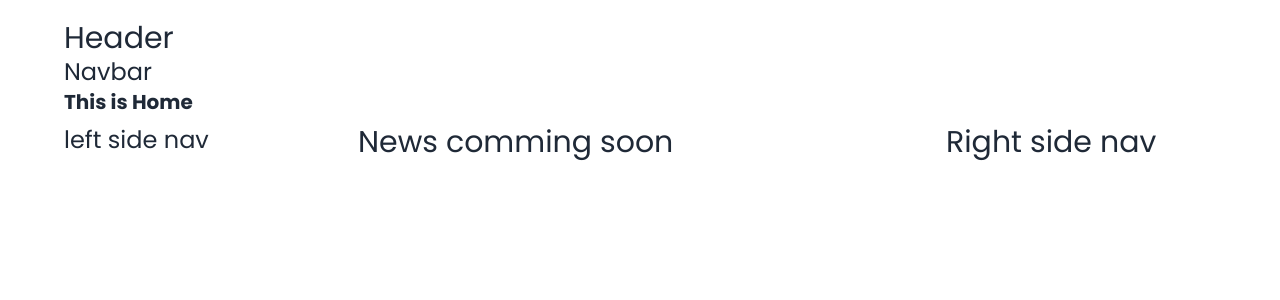
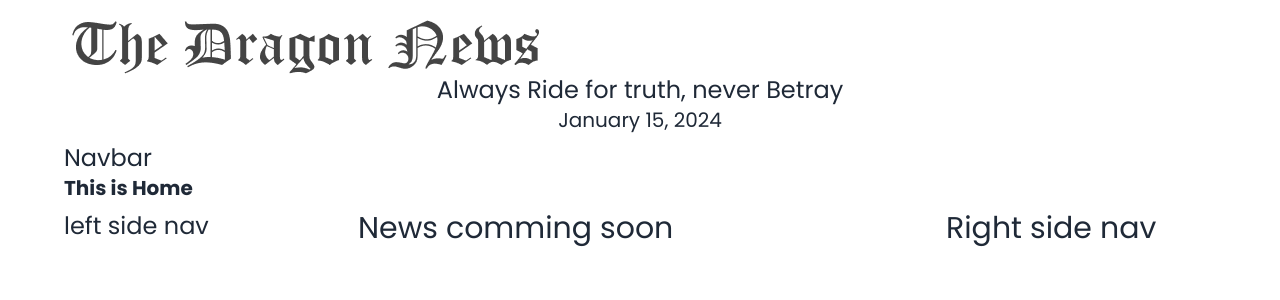
Before and after one commit to Shariful4447/news-portal-website, a React (Vite) app: page / in a window 1280 px wide. Shown: the top 300 px of the page. Built offline with nearby package versions, Linux system fonts and the light colour scheme.

Commit message:
header section update

```diff
--- a/package.json
+++ b/package.json
@@ -11,6 +11,7 @@
   },
   "dependencies": {
     "firebase": "^10.7.1",
+    "moment": "^2.30.1",
     "react": "^18.2.0",
     "react-dom": "^18.2.0",
     "react-router-dom": "^6.21.2"
--- a/src/Pages/Shared/Header/Header.jsx
+++ b/src/Pages/Shared/Header/Header.jsx
@@ -1,9 +1,12 @@
-
+import logo from '../../../assets/logo.png';
+import moment from 'moment';
 
 const Header = () => {
     return (
-        <div>
-            <h2 className="text-3xl"> Header</h2>
+        <div className='text-center m-2'>
+            <img  src={logo} alt="" />
+            <p className='text-2xl'>Always Ride for truth, never Betray</p>
+            <p className='text-xl'>{moment().format('MMMM D, YYYY')}</p>
         </div>
     );
 };
```
Also changed, not shown: 1 other file (tests, documents, lock files or other folders).
